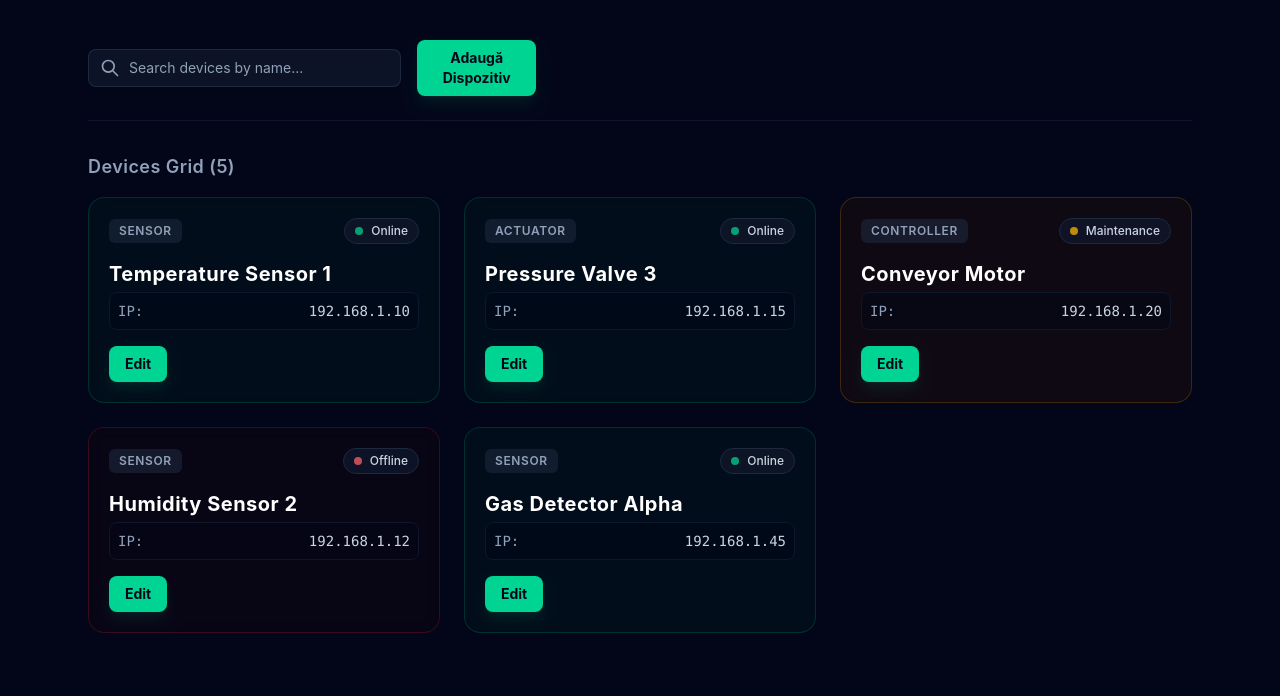
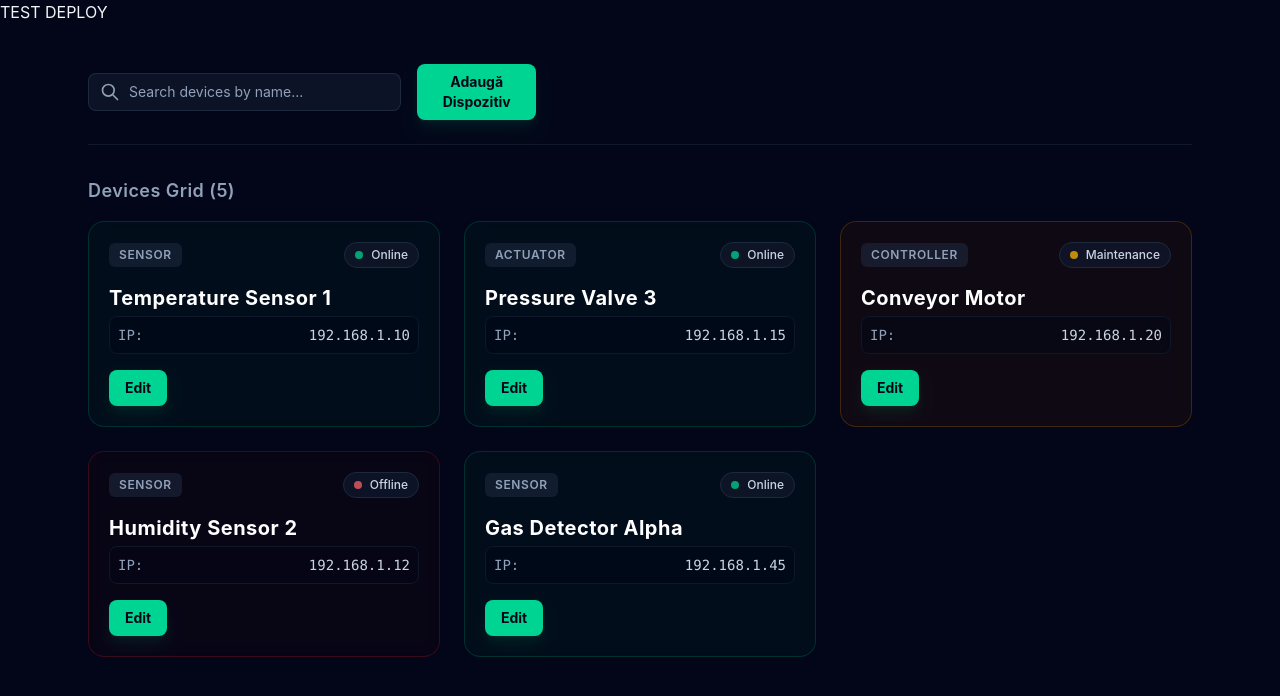
Before and after one commit to JalbaOleg/DASHBOARD, a React (Vite) app: page / in a window 1280 px wide. Shown: the top 696 px of the page. Built offline with nearby package versions, Linux system fonts and the light colour scheme.

Commit message:
test deploy

```diff
--- a/src/App.tsx
+++ b/src/App.tsx
@@ -168,6 +168,7 @@ function App() {
 
   return (
     <div className="min-h-screen bg-slate-950 text-slate-100 font-sans antialiased">
+      <h1>TEST DEPLOY</h1>
       <div className="max-w-6xl mx-auto px-6 py-10 flex flex-col gap-8">
         <header className="flex flex-col sm:flex-row sm:items-center sm:justify-between gap-4 border-b border-slate-900 pb-6">
           <div className="flex flex-col sm:flex-row items-stretch sm:items-center gap-4 w-full sm:w-auto">
```
